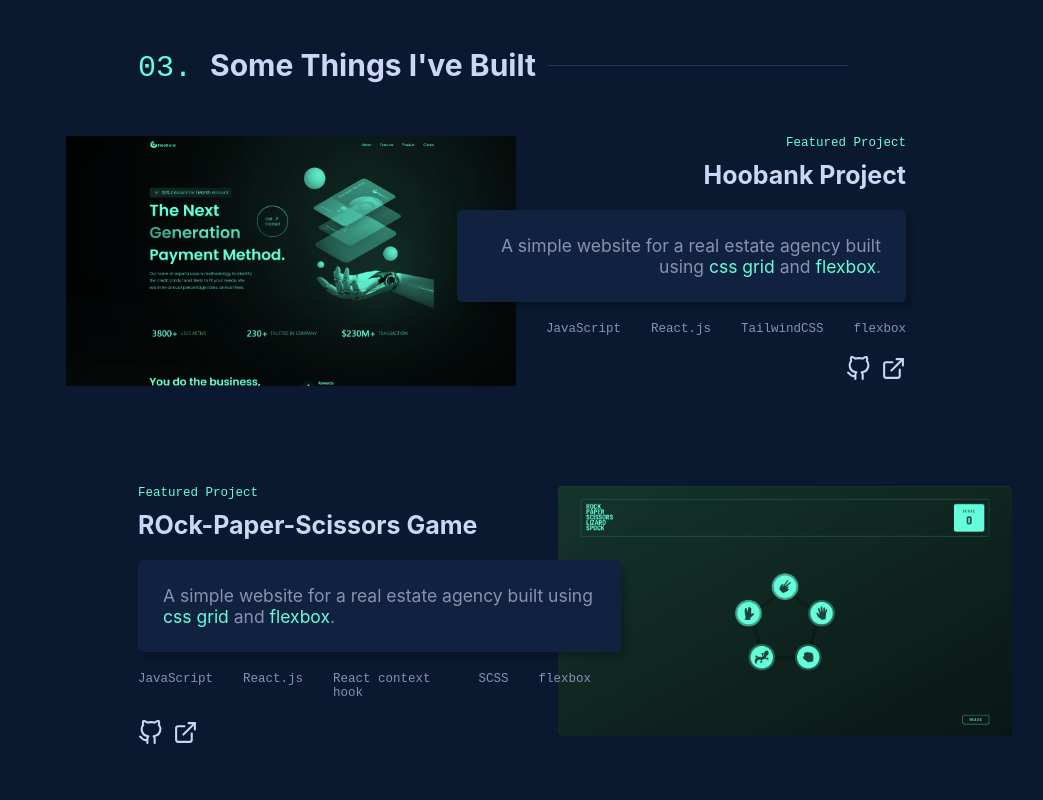
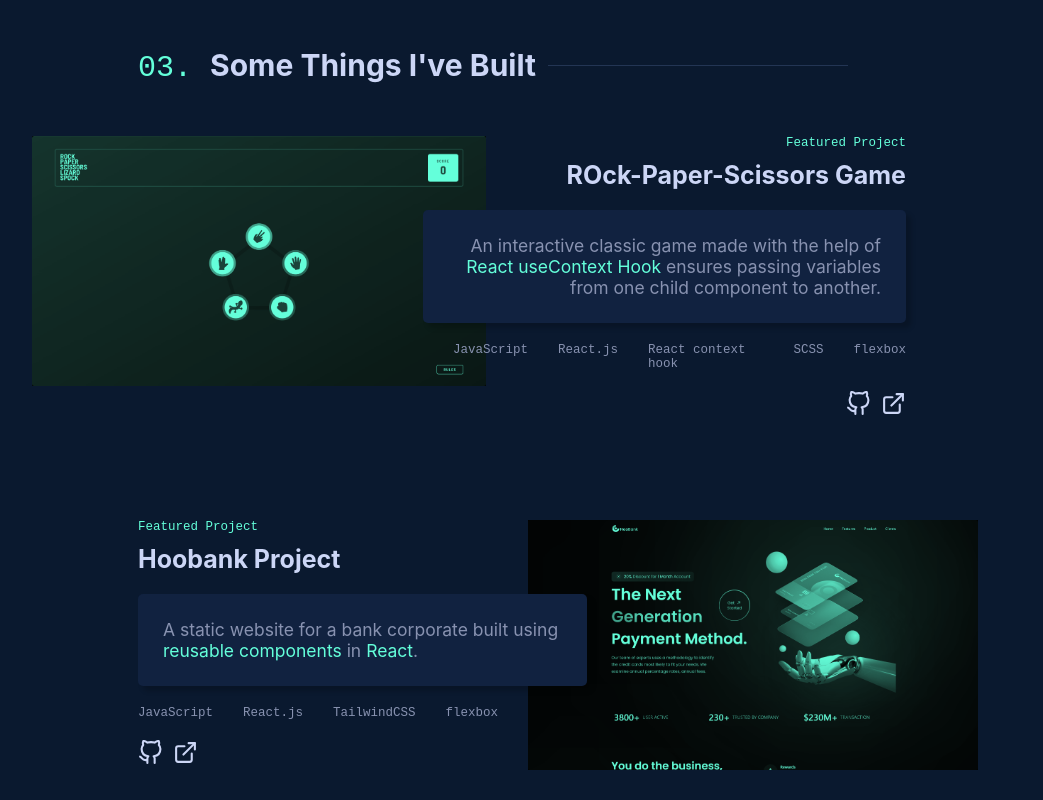
Before and after one commit to laze03/portfolio, a React (Create React App) app: page / in a window 1280 px wide. Shown: the part 2120-2920 px from the top of the page, without its empty margins (118-1161 px from the left). Built offline with nearby package versions, Linux system fonts and the light colour scheme; a web font is replaced by a local one.

Commit message:
finalizing the project for now

```diff
--- a/src/components/Work.js
+++ b/src/components/Work.js
@@ -6,6 +6,26 @@ import Hoobank from "../media/Hoobank.png";
 import { FiGithub, FiExternalLink } from "react-icons/fi";
 
 export default function Work() {
+  function hoobank() {
+    return (
+      <p>
+        A static website for a bank corporate built using
+        <a> reusable components </a>
+        in <a>React</a>.
+      </p>
+    );
+  }
+
+  function rPS() {
+    return (
+      <p>
+        An interactive classic game made with the help of
+        <a> React useContext Hook </a>
+        ensures passing variables from one child component to another.
+      </p>
+    );
+  }
+
   function nexter() {
     return (
       <p>
@@ -14,6 +34,7 @@ export default function Work() {
       </p>
     );
   }
+
   function Project(props) {
     const List = props.list;
     const listItems = List.map((item) => (
@@ -26,7 +47,7 @@ export default function Work() {
         <div className="content">
           <h6>Featured Project</h6>
           <h4>{props.title} </h4>
-          {nexter()}
+          {props.function}
           <ul>{listItems}</ul>
           <div className="links">
             <a href={props.github} className="logo">
@@ -50,21 +71,9 @@ export default function Work() {
     <div className="work" id="Work">
       <H2 before="03. " text="Some Things I've Built" />
       <Project
-        className="reversed Hoobank"
-        title="Hoobank Project"
-        list={["JavaScript", "React.js", "TailwindCSS", "flexbox"]}
-        github="https://github.com/laze03/bank-site"
-        link="https://laze03.github.io/bank-site/"
-        img={Hoobank}
-      />
-      <br />
-      <br />
-      <br />
-      <br />
-      <br />
-      <Project
-        className="direct RPS"
+        className="reversed RPS"
         title="ROck-Paper-Scissors Game"
+        function={rPS()}
         list={[
           "JavaScript",
           "React.js",
@@ -82,8 +91,23 @@ export default function Work() {
       <br />
       <br />
       <Project
+        className="direct Hoobank"
+        title="Hoobank Project"
+        function={hoobank()}
+        list={["JavaScript", "React.js", "TailwindCSS", "flexbox"]}
+        github="https://github.com/laze03/bank-site"
+        link="https://laze03.github.io/bank-site/"
+        img={Hoobank}
+      />
+      <br />
+      <br />
+      <br />
+      <br />
+      <br />
+      <Project
         className="reversed nexter"
         title="Nexter Project"
+        function={nexter()}
         list={["HTML 5", "CSS 3", "SCSS", "css grid", "flexbox"]}
         github="https://github.com/laze03/Nexter"
         link="https://laze03.github.io/Nexter/"
```
